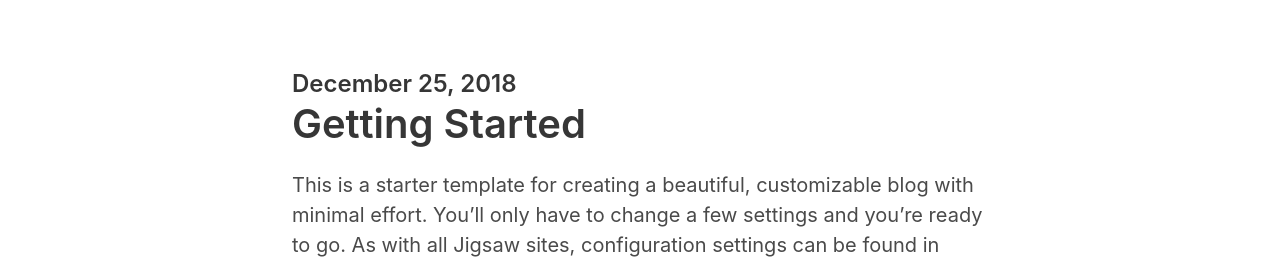
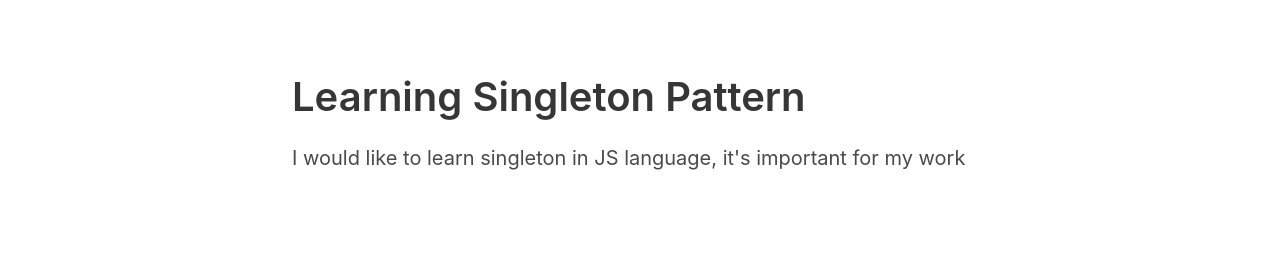
Before and after one commit to NajeebArif/NextJs-Scratch-Pad, a Next.js app: page / in a window 1280 px wide. Shown: the part 534-798 px from the top of the page. Built offline with nearby package versions, Linux system fonts and the light colour scheme.

Commit message:
Update ResourceHighlight.js
use the resource props

```diff
--- a/components/ResourceHighlight.js
+++ b/components/ResourceHighlight.js
@@ -19,11 +19,9 @@
                                     <div className="columns">
                                         <div className="column is-8 is-offset-2">
                                             <div className="content is-medium">
-                                                <h2 className="subtitle is-4">December 25, 2018</h2>
-                                                <h1 className="title">Getting Started</h1>
-                                                <p>This is a starter template for creating a beautiful, customizable blog with minimal
-                                                    effort. You’ll only have to change a few settings and you’re ready to go. As with all Jigsaw sites,
-                                                    configuration settings can be found in config</p>
+                                                <h2 className="subtitle is-4">{resource.createdAt}</h2>
+                                                <h1 className="title">{resource.title}</h1>
+                                                <p>{resource.description}</p>
                                             </div>
                                         </div>
                                     </div>
```
